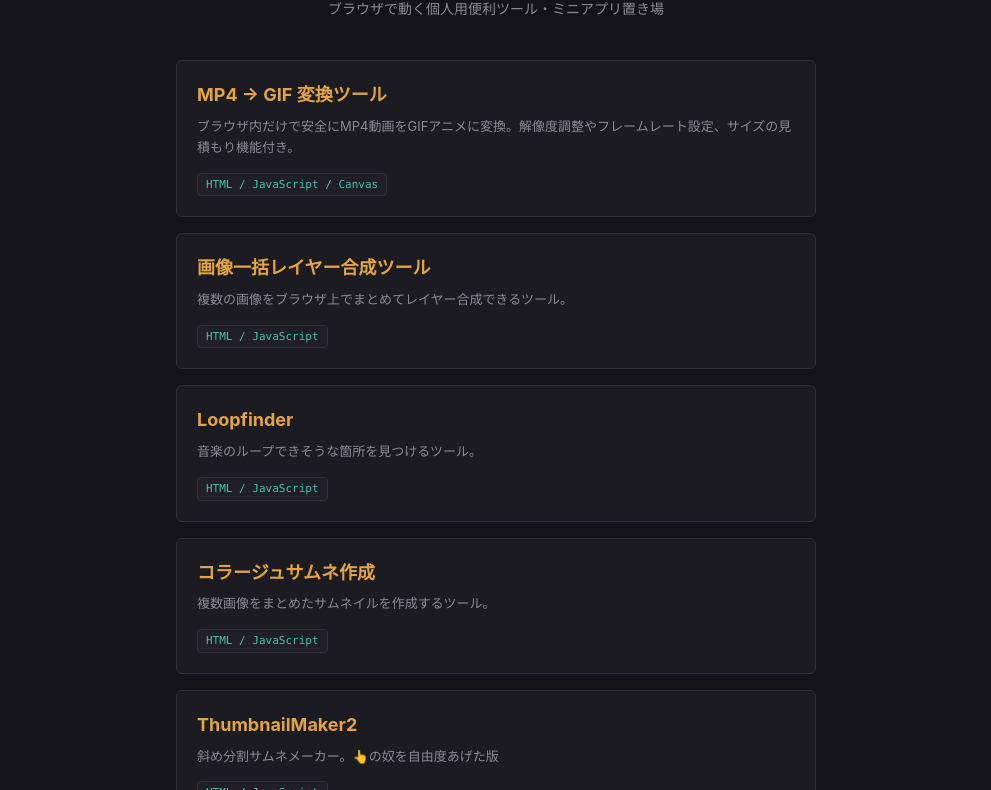
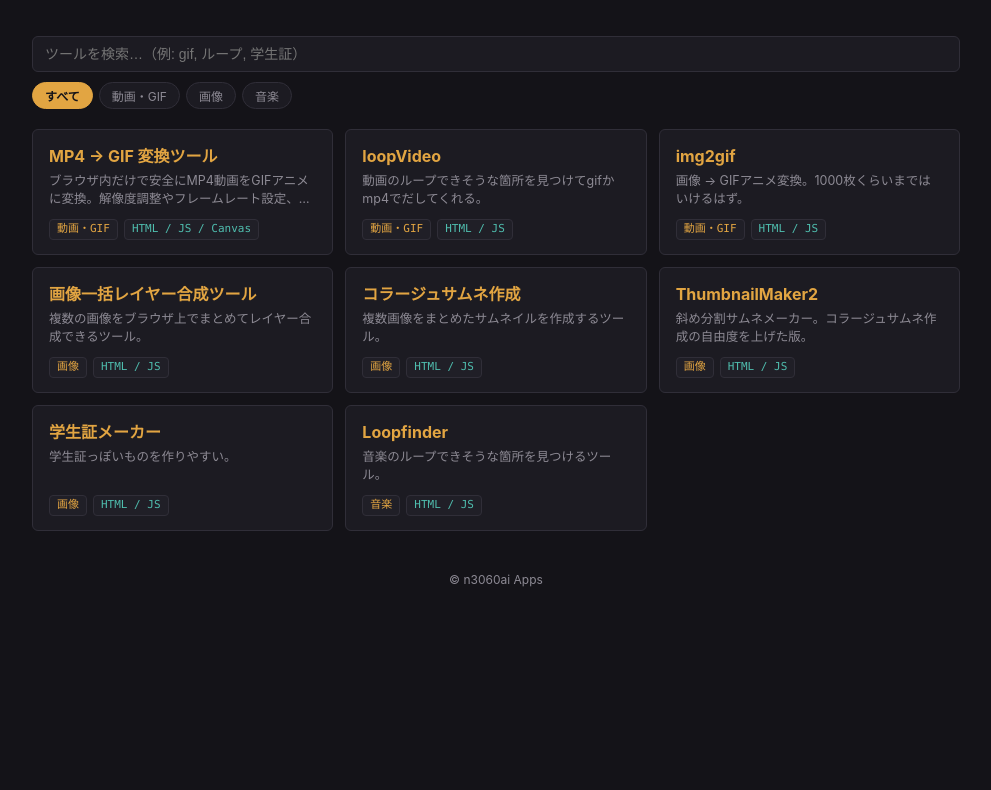
Before and after one commit to n3060ai/link, a plain HTML site: page index.html in a window 1280 px wide. Shown: the part 95-885 px from the top of the page, without its empty margins (144-1135 px from the left). After the commit the page ends 800 px from the top, so only its background shows below. Drawn offline with Linux system fonts and the light colour scheme.

Commit message:
Update index.html

```diff
--- a/index.html
+++ b/index.html
@@ -21,76 +21,106 @@
     background: var(--bg);
     color: var(--text);
     font-family: -apple-system, BlinkMacSystemFont, "Segoe UI", Helvetica, Arial, sans-serif;
-    line-height: 1.6;
+    line-height: 1.5;
     margin: 0;
-    padding: 0;
   }
   .container {
-    max-width: 680px;
+    max-width: 960px;
     margin: 0 auto;
-    padding: 40px 20px 60px;
+    padding: 32px 16px 48px;
   }
-  header {
-    text-align: center;
-    margin-bottom: 40px;
-  }
+  header { text-align: center; margin-bottom: 24px; }
   header h1 {
-    font-size: 28px;
-    font-weight: 800;
-    margin: 0 0 8px;
-    letter-spacing: -0.02em;
+    font-size: 26px; font-weight: 800; margin: 0 0 6px; letter-spacing: -0.02em;
   }
   header h1 span { color: var(--amber); }
-  .subtitle {
+  .subtitle { color: var(--muted); font-size: 13px; margin: 0; }
+
+  /* 検索 + カテゴリ絞り込み */
+  .toolbar {
+    position: sticky; top: 0; z-index: 5;
+    background: var(--bg);
+    padding: 10px 0 12px;
+    margin-bottom: 8px;
+    display: flex; flex-direction: column; gap: 10px;
+  }
+  .search {
+    width: 100%;
+    background: var(--panel);
+    border: 1px solid var(--border);
+    border-radius: var(--radius);
+    color: var(--text);
+    font-size: 14px;
+    padding: 9px 12px;
+    outline: none;
+  }
+  .search:focus { border-color: var(--amber); }
+  .chips { display: flex; flex-wrap: wrap; gap: 6px; }
+  .chip {
+    background: var(--panel);
+    border: 1px solid var(--border);
     color: var(--muted);
-    font-size: 14px;
-    margin: 0;
+    font-size: 12px;
+    padding: 4px 12px;
+    border-radius: 999px;
+    cursor: pointer;
+    font-family: inherit;
   }
+  .chip:hover { color: var(--text); }
+  .chip.active {
+    color: var(--bg);
+    background: var(--amber);
+    border-color: var(--amber);
+    font-weight: 700;
+  }
+
+  /* グリッド */
   .app-list {
-    display: flex;
-    flex-direction: column;
-    gap: 16px;
+    display: grid;
+    grid-template-columns: repeat(auto-fill, minmax(280px, 1fr));
+    gap: 12px;
   }
   .app-card {
     background: var(--panel);
     border: 1px solid var(--border);
     border-radius: var(--radius);
-    padding: 20px;
+    padding: 14px 16px;
     transition: border-color 0.15s ease, transform 0.15s ease;
     text-decoration: none;
     color: inherit;
-    display: block;
+    display: flex;
+    flex-direction: column;
   }
-  .app-card:hover {
-    border-color: var(--amber);
-    transform: translateY(-2px);
-  }
-  .app-title {
-    font-size: 18px;
-    font-weight: 700;
-    color: var(--amber);
-    margin: 0 0 6px;
-  }
+  .app-card:hover { border-color: var(--amber); transform: translateY(-2px); }
+  .app-card[hidden] { display: none; }
+  .app-title { font-size: 16px; font-weight: 700; color: var(--amber); margin: 0 0 4px; }
   .app-desc {
     color: var(--muted);
-    font-size: 13px;
-    margin: 0 0 12px;
+    font-size: 12.5px;
+    margin: 0 0 10px;
+    display: -webkit-box;
+    -webkit-line-clamp: 2;
+    -webkit-box-orient: vertical;
+    overflow: hidden;
   }
+  .tags { margin-top: auto; display: flex; gap: 6px; flex-wrap: wrap; }
   .app-tag {
-    display: inline-block;
     font-size: 11px;
     font-family: ui-monospace, SFMono-Regular, Consolas, monospace;
     background: var(--panel-alt);
     border: 1px solid var(--border);
     color: var(--teal);
-    padding: 2px 8px;
+    padding: 1px 7px;
     border-radius: 4px;
   }
-  footer {
-    text-align: center;
-    margin-top: 50px;
-    font-size: 12px;
-    color: var(--muted);
+  .app-tag.cat { color: var(--amber); }
+
+  .empty { display: none; text-align: center; color: var(--muted); font-size: 14px; padding: 40px 0; }
+  footer { text-align: center; margin-top: 40px; font-size: 12px; color: var(--muted); }
+
+  @media (max-width: 560px) {
+    .app-list { grid-template-columns: 1fr; gap: 10px; }
+    .app-card { padding: 12px 14px; }
   }
 </style>
 </head>
@@ -102,61 +132,102 @@
     <p class="subtitle">ブラウザで動く個人用便利ツール・ミニアプリ置き場</p>
   </header>
 
-  <div class="app-list">
-    <!-- MP4 to GIF -->
-    <a href="https://n3060ai.github.io/mp4-to-gif/" class="app-card">
+  <div class="toolbar">
+    <input class="search" id="search" type="search" placeholder="ツールを検索…（例: gif, ループ, 学生証）">
+    <div class="chips" id="chips">
+      <button class="chip active" data-cat="all">すべて</button>
+      <button class="chip" data-cat="動画・GIF">動画・GIF</button>
+      <button class="chip" data-cat="画像">画像</button>
+      <button class="chip" data-cat="音楽">音楽</button>
+    </div>
+  </div>
+
+  <div class="app-list" id="list">
+
+    <a href="https://n3060ai.github.io/mp4-to-gif/" class="app-card" data-cat="動画・GIF">
       <h2 class="app-title">MP4 → GIF 変換ツール</h2>
       <p class="app-desc">ブラウザ内だけで安全にMP4動画をGIFアニメに変換。解像度調整やフレームレート設定、サイズの見積もり機能付き。</p>
-      <span class="app-tag">HTML / JavaScript / Canvas</span>
+      <div class="tags"><span class="app-tag cat">動画・GIF</span><span class="app-tag">HTML / JS / Canvas</span></div>
     </a>
 
-    <!-- Image Layer Merge Batch -->
-    <a href="https://n3060ai.github.io/image_layer_merge_batch/" class="app-card">
+    <a href="https://n3060ai.github.io/loopVideo/" class="app-card" data-cat="動画・GIF">
+      <h2 class="app-title">loopVideo</h2>
+      <p class="app-desc">動画のループできそうな箇所を見つけてgifかmp4でだしてくれる。</p>
+      <div class="tags"><span class="app-tag cat">動画・GIF</span><span class="app-tag">HTML / JS</span></div>
+    </a>
+
+    <a href="https://n3060ai.github.io/img2gif/" class="app-card" data-cat="動画・GIF">
+      <h2 class="app-title">img2gif</h2>
+      <p class="app-desc">画像 → GIFアニメ変換。1000枚くらいまではいけるはず。</p>
+      <div class="tags"><span class="app-tag cat">動画・GIF</span><span class="app-tag">HTML / JS</span></div>
+    </a>
+
+    <a href="https://n3060ai.github.io/image_layer_merge_batch/" class="app-card" data-cat="画像">
       <h2 class="app-title">画像一括レイヤー合成ツール</h2>
       <p class="app-desc">複数の画像をブラウザ上でまとめてレイヤー合成できるツール。</p>
-      <span class="app-tag">HTML / JavaScript</span>
+      <div class="tags"><span class="app-tag cat">画像</span><span class="app-tag">HTML / JS</span></div>
     </a>
 
-   <!-- LoopFinder -->
-    <a href="https://n3060ai.github.io/LoopFinder/" class="app-card">
+    <a href="https://n3060ai.github.io/CollageThumbnailMaker/" class="app-card" data-cat="画像">
+      <h2 class="app-title">コラージュサムネ作成</h2>
+      <p class="app-desc">複数画像をまとめたサムネイルを作成するツール。</p>
+      <div class="tags"><span class="app-tag cat">画像</span><span class="app-tag">HTML / JS</span></div>
+    </a>
+
+    <a href="https://n3060ai.github.io/ThumbnailMaker2/" class="app-card" data-cat="画像">
+      <h2 class="app-title">ThumbnailMaker2</h2>
+      <p class="app-desc">斜め分割サムネメーカー。コラージュサムネ作成の自由度を上げた版。</p>
+      <div class="tags"><span class="app-tag cat">画像</span><span class="app-tag">HTML / JS</span></div>
+    </a>
+
+    <a href="https://n3060ai.github.io/std-card/" class="app-card" data-cat="画像">
+      <h2 class="app-title">学生証メーカー</h2>
+      <p class="app-desc">学生証っぽいものを作りやすい。</p>
+      <div class="tags"><span class="app-tag cat">画像</span><span class="app-tag">HTML / JS</span></div>
+    </a>
+
+    <a href="https://n3060ai.github.io/LoopFinder/" class="app-card" data-cat="音楽">
       <h2 class="app-title">Loopfinder</h2>
       <p class="app-desc">音楽のループできそうな箇所を見つけるツール。</p>
-      <span class="app-tag">HTML / JavaScript</span>
-    </a>
-
-   <!-- CollageThumbnailMaker -->
-    <a href="https://n3060ai.github.io/CollageThumbnailMaker/" class="app-card">
-      <h2 class="app-title">コラージュサムネ作成</h2>
-      <p class="app-desc">複数画像をまとめたサムネイルを作成するツール。</p>
-      <span class="app-tag">HTML / JavaScript</span>
-    </a>
-
-    <!-- ThumbnailMaker2 -->
-    <a href="https://n3060ai.github.io/ThumbnailMaker2/" class="app-card">
-      <h2 class="app-title">ThumbnailMaker2</h2>
-      <p class="app-desc">斜め分割サムネメーカー。👆の奴を自由度あげた版</p>
-      <span class="app-tag">HTML / JavaScript</span>
-    </a>
-
-    <!-- LoopVideo -->
-    <a href="https://n3060ai.github.io/loopVideo/" class="app-card">
-      <h2 class="app-title">loopVideo</h2>
-      <p class="app-desc">動画のループできそうな箇所を見つけてgifかmp4でだしてくれる。</p>
-      <span class="app-tag">HTML / JavaScript</span>
-    </a>
-    <!-- img2gif -->
-    <a href="https://n3060ai.github.io/img2gif/" class="app-card">
-      <h2 class="app-title">img2gif</h2>
-      <p class="app-desc">画像 → GIFアニメ変換。1000枚くらいまではいけるはず。</p>
-      <span class="app-tag">HTML / JavaScript</span>
+      <div class="tags"><span class="app-tag cat">音楽</span><span class="app-tag">HTML / JS</span></div>
     </a>
 
   </div>
+
+  <p class="empty" id="empty">該当するツールがありません</p>
 
   <footer>
     <p>&copy; n3060ai Apps</p>
   </footer>
 </div>
 
+<script>
+  const cards = [...document.querySelectorAll('.app-card')];
+  const chips = [...document.querySelectorAll('.chip')];
+  const search = document.getElementById('search');
+  const empty = document.getElementById('empty');
+  let cat = 'all';
+
+  function apply() {
+    const q = search.value.trim().toLowerCase();
+    let shown = 0;
+    cards.forEach(c => {
+      const okCat = cat === 'all' || c.dataset.cat === cat;
+      const okQ = !q || c.textContent.toLowerCase().includes(q);
+      c.hidden = !(okCat && okQ);
+      if (!c.hidden) shown++;
+    });
+    empty.style.display = shown ? 'none' : 'block';
+  }
+
+  chips.forEach(ch => ch.addEventListener('click', () => {
+    chips.forEach(x => x.classList.remove('active'));
+    ch.classList.add('active');
+    cat = ch.dataset.cat;
+    apply();
+  }));
+  search.addEventListener('input', apply);
+</script>
+
 </body>
 </html>
```
